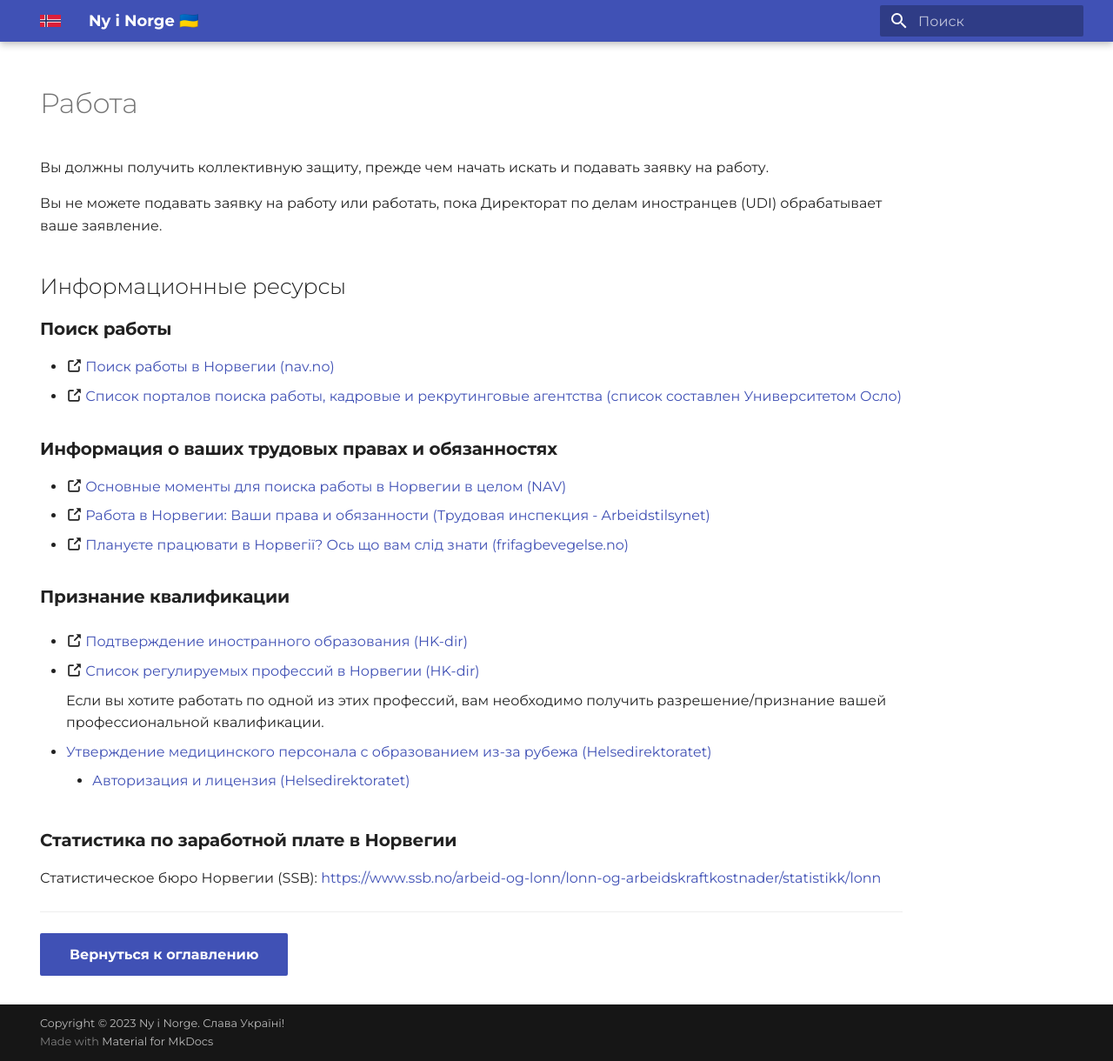
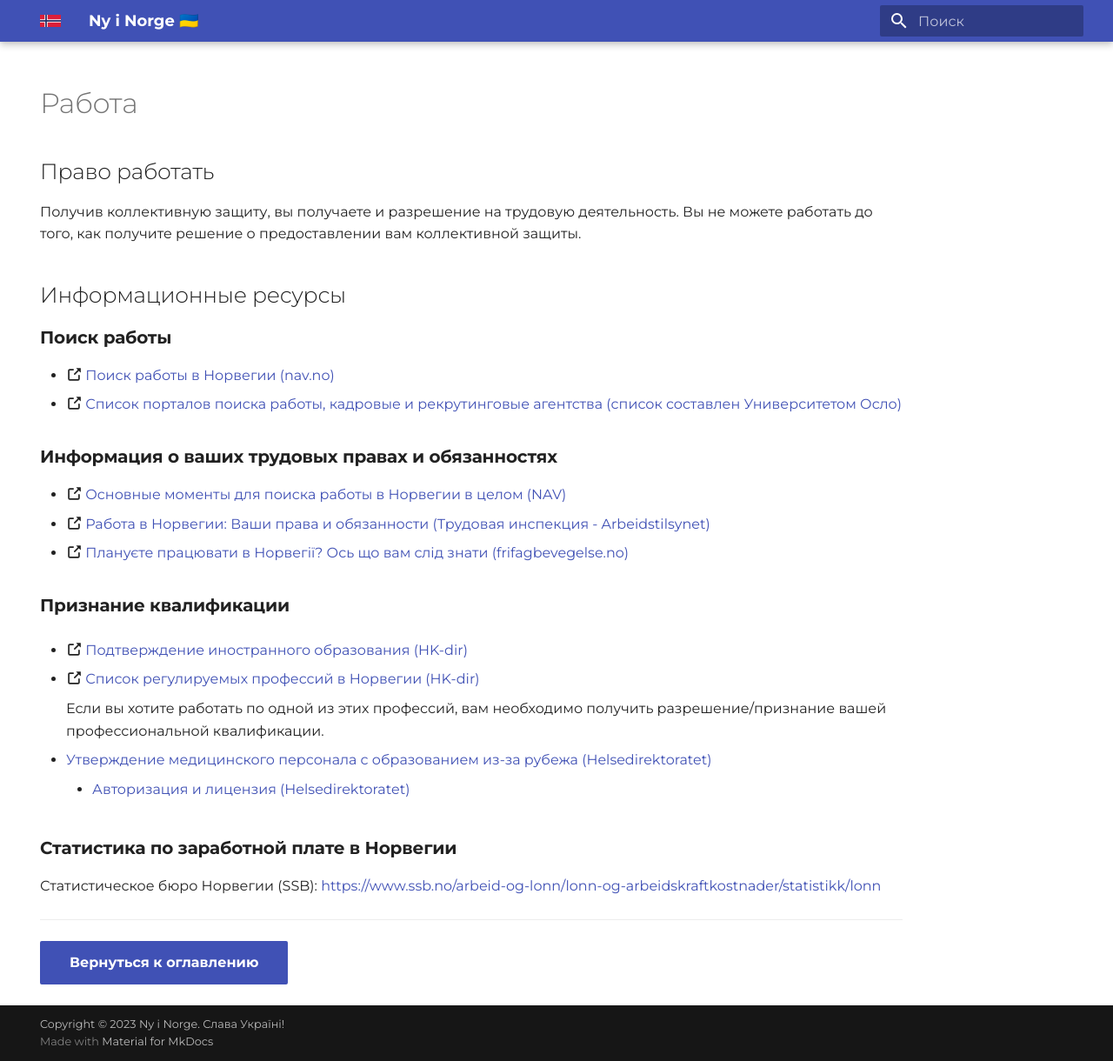
Before and after one commit to nyinorge/nyinorge.github.io, an MkDocs documentation site: the page built from docs/work.md, in a window 1280 px wide and 1220 px high. Shown: the whole window at 87% size. Built offline with MkDocs 1.6.1 and Material for MkDocs 9.7.7, drawn with Linux system fonts in a browser that asks for light colours.

Commit message:
Update work.md

```diff
--- a/docs/work.md
+++ b/docs/work.md
@@ -3,10 +3,9 @@ hide:
   - navigation
   - toc
 ---
+# Право работать
 
-Вы должны получить коллективную защиту, прежде чем начать искать и подавать заявку на работу.
-
-Вы не можете подавать заявку на работу или работать, пока Директорат по делам иностранцев (UDI) обрабатывает ваше заявление.
+Получив коллективную защиту, вы получаете и разрешение на трудовую деятельность. Вы не можете работать до того, как получите решение о предоставлении вам коллективной защиты.
 
 # Информационные ресурсы
 ## Поиск работы
```
